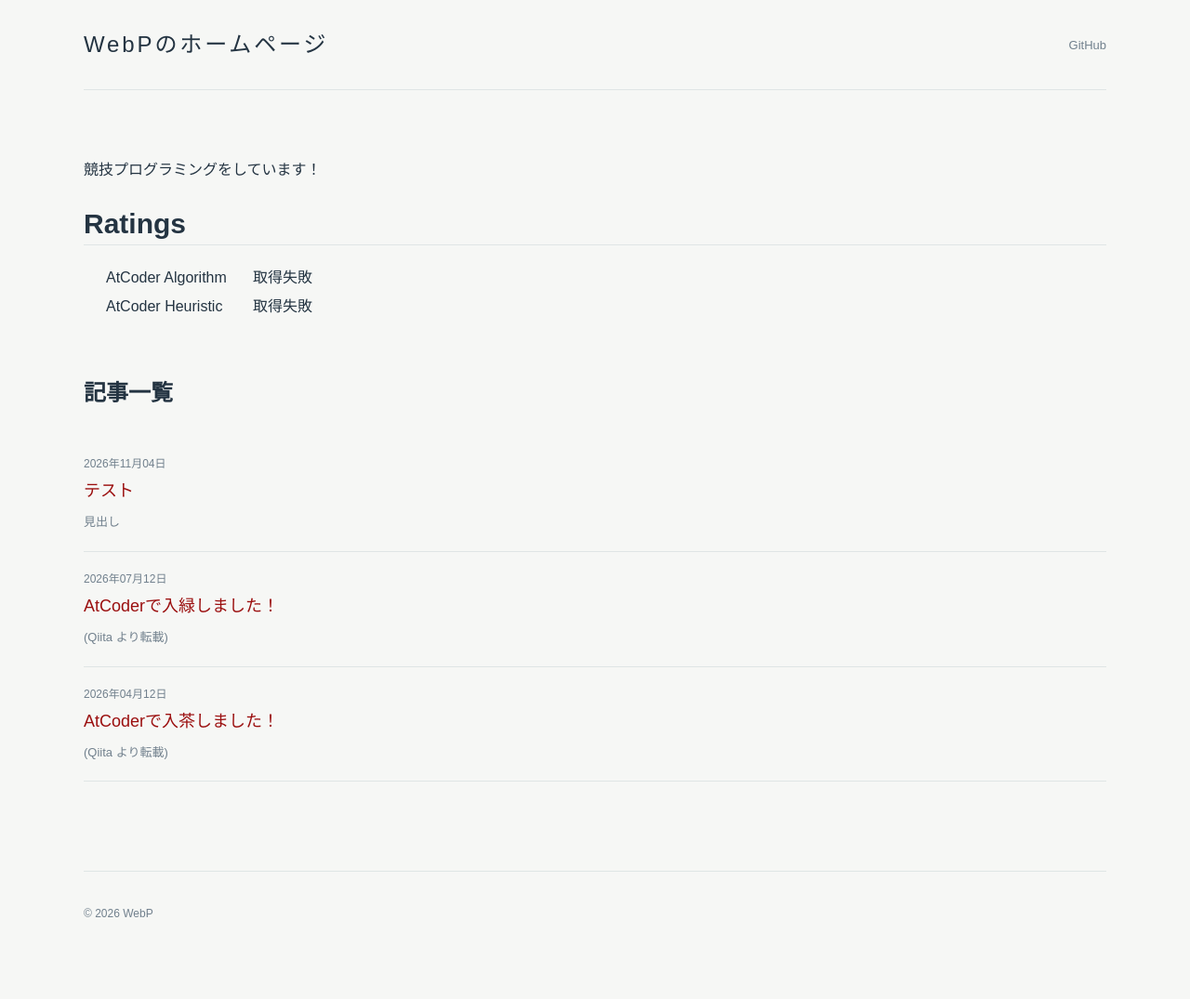
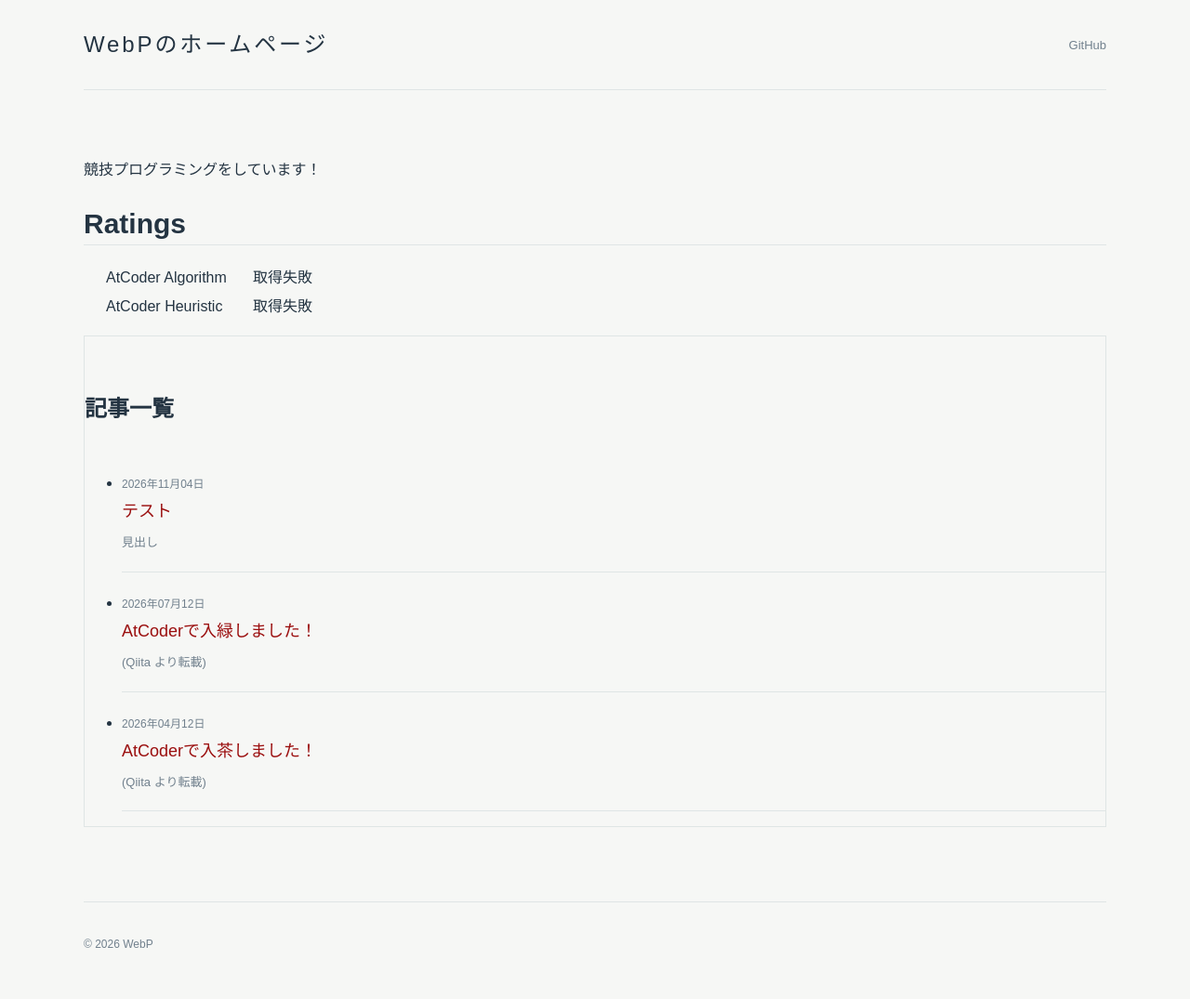
Before and after one commit to JPEG24/hp, a Jekyll site: the page built from index.md, in a window 1280 px wide. Shown: the whole page at 93% size. Built offline with Jekyll 4.4.1, drawn with Linux system fonts in a browser that asks for light colours; before the commit the page ends 1042 px from its top, so only the background shows below that.

Commit message:
something

```diff
--- a/_layouts/home.html
+++ b/_layouts/home.html
@@ -4,8 +4,9 @@ layout: default
 
 {{ content }}
 
+<div class="post-list">
 <h2>記事一覧</h2>
-<ul class="post-list">
+<ul>
   {% for post in site.posts %}
     <li>
       <time datetime="{{ post.date | date_to_xmlschema }}">{{ post.date | date: "%Y年%m月%d日" }}</time>
@@ -16,3 +17,4 @@ layout: default
     <li>まだ記事はありません。</li>
   {% endfor %}
 </ul>
+</div>
--- a/assets/css/style.css
+++ b/assets/css/style.css
@@ -118,6 +118,7 @@ h2 {
 
 .post-list {
   list-style: none;
+  border: solid 1px var(--line);
   padding: 0;
 }
 
```
